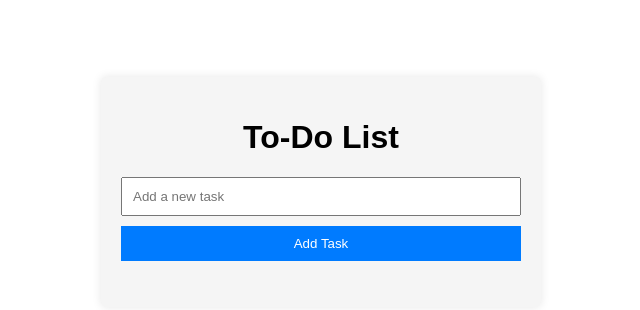
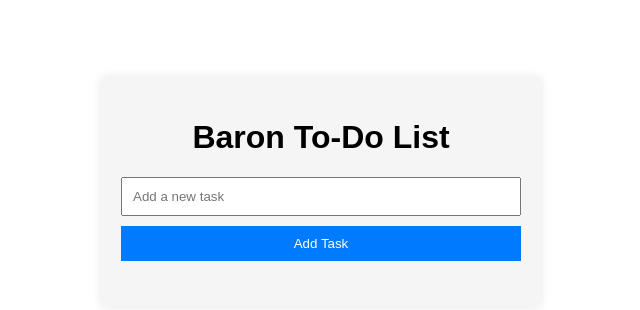
Before and after one commit to shaozhixuan/Baron, a plain HTML site: page 452week15/index.html in a window 1280 px wide. Shown: the part 208-518 px from the top of the page, without its empty margins (319-959 px from the left). Drawn offline with Linux system fonts and the light colour scheme.

Commit message:
Update index.html

```diff
--- a/452week15/index.html
+++ b/452week15/index.html
@@ -64,7 +64,7 @@
 </head>
 <body>
     <div class="todo-container">
-        <h1>To-Do List</h1>
+        <h1>Baron To-Do List</h1>
         <input type="text" id="newTaskInput" placeholder="Add a new task">
         <button id="addTaskBtn">Add Task</button>
         <ul id="taskList"></ul>
```
